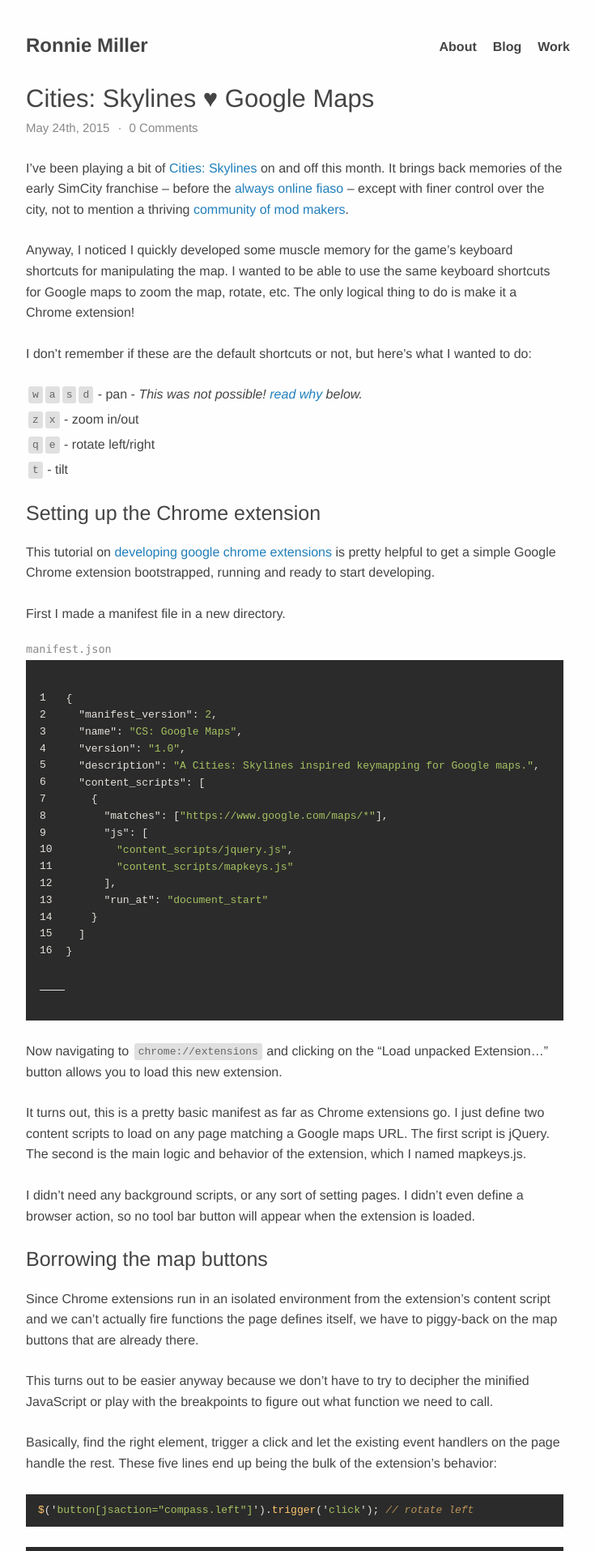
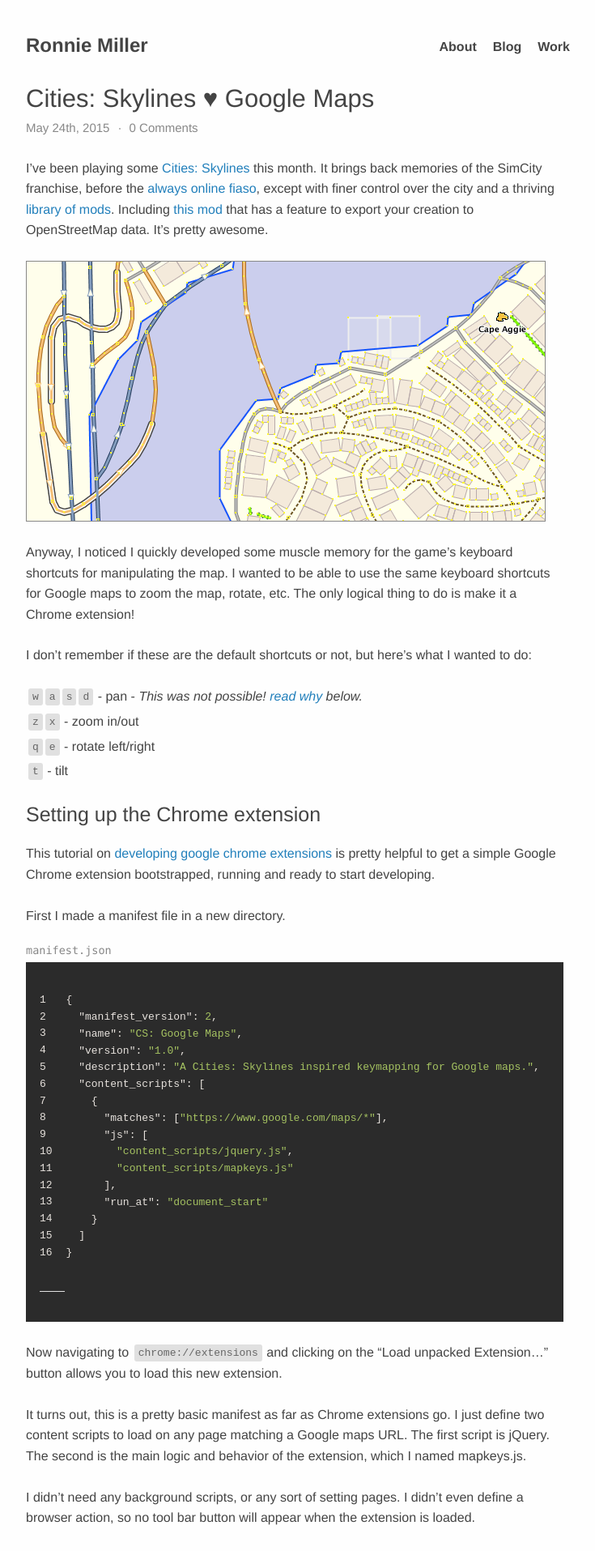
Before and after one commit to mlr/mlr.github.com, a Jekyll site: the page built from _posts/2015-05-24-cities-skylines-gmaps-shortcuts.md, in a window 1280 px wide. Shown: the top 1915 px of the page at 81% size, without its empty margins (276-1011 px from the left). Built offline with Jekyll 4.4.1, drawn with Linux system fonts in a browser that asks for light colours; some web fonts are replaced; comment, search, counter and statistics services are not loaded.

Commit message:
Add image to chrome plugin blog post

```diff
--- a/_layouts/blog.html
+++ b/_layouts/blog.html
@@ -1,5 +1,6 @@
+{% capture post_slug %}{{ page.url | remove_first:'/' | split:'/' | last }}{% endcapture %}
 {% include header.html %}
-    <div id="content" class="blog-post">
+    <div id="content" class="blog-post {{post_slug}}">
       <h1><a href="{{ page.url }}">{{ page.title }}</a></h1>
       {% if page.subtitle %}
         <h3>{{ page.subtitle }}</h3>
--- a/_posts/2015-05-24-cities-skylines-gmaps-shortcuts.md
+++ b/_posts/2015-05-24-cities-skylines-gmaps-shortcuts.md
@@ -2,12 +2,15 @@
 title: "Cities: Skylines &hearts; Google Maps"
 ---
 
-I've been playing a bit of
-[Cities: Skylines](http://store.steampowered.com/app/255710/) on and off this
-month. It brings back memories of the early SimCity franchise --
-before the [always online fiaso](http://mic.com/articles/29213/) -- except with
-finer control over the city, not to mention a thriving [community of mod
-makers](https://steamcommunity.com/workshop/browse/?appid=255710&requiredtags[]=Mod).
+I've been playing some [Cities: Skylines](http://store.steampowered.com/app/255710/)
+this month. It brings back memories of the SimCity franchise,
+before the [always online fiaso](http://mic.com/articles/29213/), except with
+finer control over the city and a thriving [library of
+mods](https://steamcommunity.com/workshop/browse/?appid=255710&requiredtags[]=Mod).
+Including [this mod](https://steamcommunity.com/sharedfiles/filedetails/?id=416064574)
+that has a feature to export your creation to OpenStreetMap data. It's pretty awesome.
+
+![Cities: Skylines]({{site.url}}/images/posts/cities-skylines-map.png)
 
 Anyway, I noticed I quickly developed some muscle memory for the game's keyboard
 shortcuts for manipulating the map. I wanted to be able to use the same keyboard
--- a/_sass/_blog.scss
+++ b/_sass/_blog.scss
@@ -57,4 +57,14 @@
   div.post-content {
     margin-bottom: 35px;
   }
+
+  p img {
+    border: 1px solid #888;
+  }
+
+  &.rails-conf-2015 {
+    p img {
+      border: none;
+    }
+  }
 }
```
Also changed, not shown: images/posts/cities-skylines-map.png (added).
